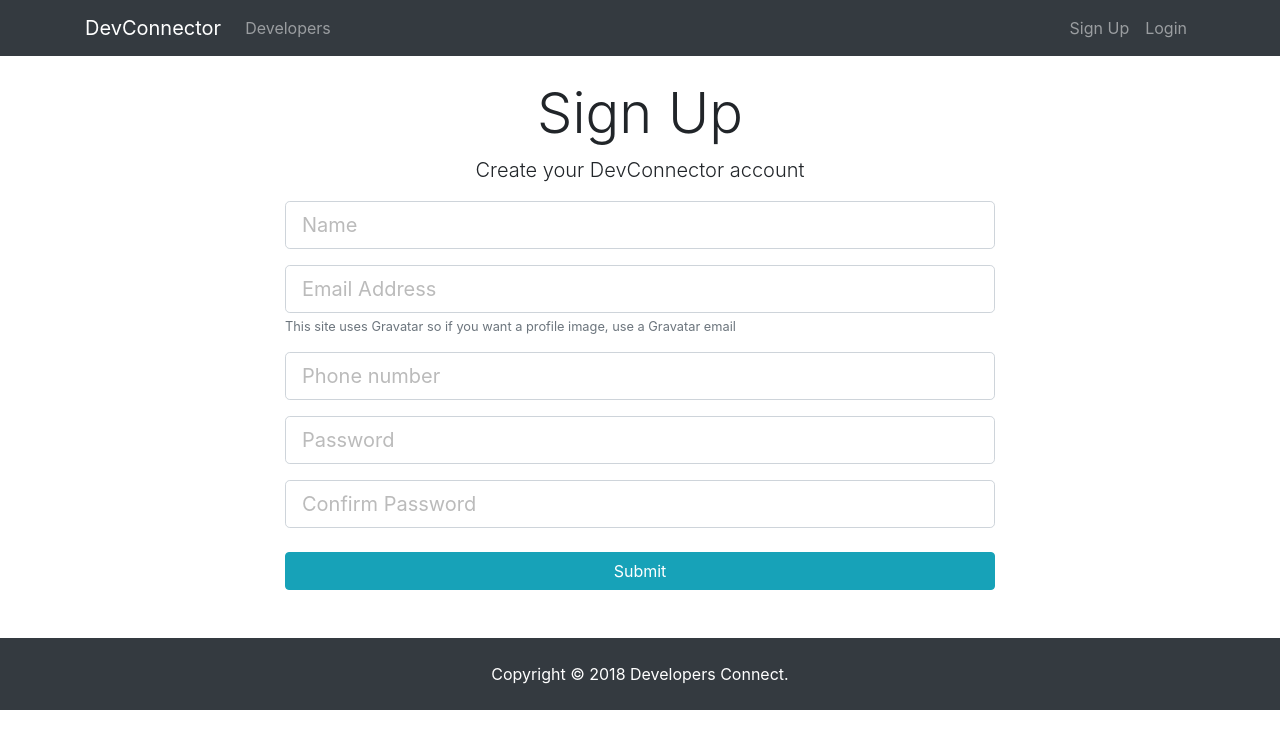
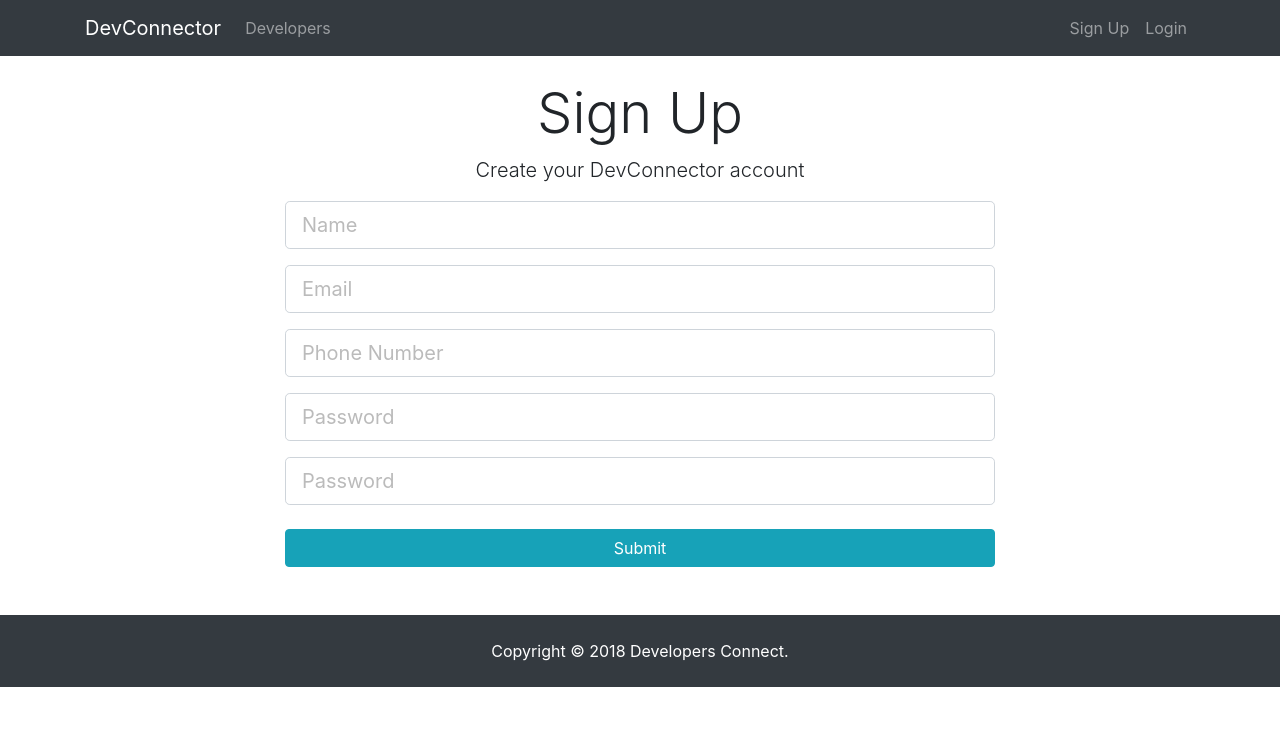
Before and after one commit to simdi/developer-connect, a React (Create React App) app in the folder client/: page /register in a window 1280 px wide. Shown: the top 748 px of the page. Built offline with nearby package versions, Linux system fonts and the light colour scheme.

Commit message:
Created a textFieldGroup as a component.

```diff
--- a/client/src/components/auth/Login.js
+++ b/client/src/components/auth/Login.js
@@ -4,6 +4,7 @@
 import { PropTypes } from 'prop-types';
 import { withRouter } from 'react-router-dom';
 import classnames from 'classnames';
+import TextFieldGroup from '../common/TextFieldGroup';
 
 class Login extends Component {
   constructor() {
@@ -62,14 +63,8 @@
               <h1 className="display-4 text-center">Log In</h1>
               <p className="lead text-center">Sign in to your DevConnector account</p>
               <form noValidate onSubmit={this.onSubmit}>
-                <div className="form-group">
-                  <input type="email" className={classnames('form-control form-control-lg', { 'is-invalid': errors.email })} placeholder="Email Address" onChange={this.onChange} value={this.state.email} name="email" />
-                  { errors.email && (<div className="invalid-feedback">{errors.email}</div>) }
-                </div>
-                <div className="form-group">
-                  <input type="password" className={classnames('form-control form-control-lg', { 'is-invalid': errors.password })} placeholder="Password" onChange={this.onChange} value={this.state.password} name="password" />
-                  { errors.password && (<div className="invalid-feedback">{errors.password}</div>) }
-                </div>
+                <TextFieldGroup type="email" placeholder="Email Address" onChange={this.onChange} value={this.state.email} name="email" error={errors.email} />
+                <TextFieldGroup type="password" placeholder="Password" onChange={this.onChange} value={this.state.password} name="password" error={errors.password} />
                 <input type="submit" className="btn btn-info btn-block mt-4" />
               </form>
             </div>
--- a/client/src/components/auth/Register.js
+++ b/client/src/components/auth/Register.js
@@ -4,6 +4,7 @@
 import { connect } from 'react-redux';
 import { withRouter } from 'react-router-dom';
 import { registerUser } from '../../actions/authActions';
+import TextFieldGroup from '../common/TextFieldGroup';
 
 class Register extends Component {
   constructor() {
@@ -63,27 +64,11 @@
               <h1 className="display-4 text-center">Sign Up</h1>
               <p className="lead text-center">Create your DevConnector account</p>
               <form noValidate  onSubmit={this.onSubmit}>
-                <div className="form-group">
-                  <input type="text" className={classnames('form-control form-control-lg', { 'is-invalid': errors.name })} placeholder="Name" name="name" value={this.state.name} onChange={this.onChange}/>
-                  { errors.name && (<div className="invalid-feedback">{errors.name}</div>) }
-                </div>
-                <div className="form-group">
-                  <input type="email" className={classnames('form-control form-control-lg', { 'is-invalid': errors.email })} placeholder="Email Address" name="email" value={this.state.email} onChange={this.onChange}/>
-                  <small className="form-text text-muted">This site uses Gravatar so if you want a profile image, use a Gravatar email</small>
-                  { errors.email && (<div className="invalid-feedback">{errors.email}</div>) }
-                </div>
-                <div className="form-group">
-                  <input type="text" className={classnames('form-control form-control-lg', { 'is-invalid': errors.phone })} placeholder="Phone number" name="phone" value={this.state.phone} onChange={this.onChange}/>
-                  { errors.phone && (<div className="invalid-feedback">{errors.phone}</div>) }
-                </div>
-                <div className="form-group">
-                  <input type="password" className={classnames('form-control form-control-lg', { 'is-invalid': errors.password })} placeholder="Password" value={this.state.password} onChange={this.onChange} name="password"/>
-                  { errors.password && (<div className="invalid-feedback">{errors.password}</div>) }
-                </div>
-                <div className="form-group">
-                  <input type="password" className={classnames('form-control form-control-lg', { 'is-invalid': errors.confirm_password })} placeholder="Confirm Password" name="confirm_password" value={this.state.password2} onChange={this.onChange}/>
-                  { errors.confirm_password && (<div className="invalid-feedback">{errors.confirm_password}</div>) }
-                </div>
+                <TextFieldGroup type="text" placeholder="Name" onChange={this.onChange} value={this.state.name} name="name" error={errors.name} />
+                <TextFieldGroup type="email" placeholder="Email" onChange={this.onChange} value={this.state.email} name="email" error={errors.email} />
+                <TextFieldGroup type="text" placeholder="Phone Number" onChange={this.onChange} value={this.state.phone} name="phone" error={errors.phone} />
+                <TextFieldGroup type="password" placeholder="Password" onChange={this.onChange} value={this.state.password} name="password" error={errors.password} />
+                <TextFieldGroup type="password" placeholder="Password" onChange={this.onChange} value={this.state.confirm_password} name="confirm_password" error={errors.confirm_password} />
                 <input type="submit" className="btn btn-info btn-block mt-4" />
               </form>
             </div>
--- /dev/null
+++ b/client/src/components/common/TextFieldGroup.js
@@ -0,0 +1,39 @@
+import React from 'react';
+import PropTypes from 'prop-types';
+import classnames from 'classnames';
+
+const TextFieldGroup = ({
+  name,
+  placeholder,
+  value,
+  error,
+  info,
+  type,
+  onChange,
+  disabled
+}) => {
+  return (
+    <div className="form-group">
+      <input type={type} className={classnames('form-control form-control-lg', { 'is-invalid': error })} placeholder={placeholder} onChange={onChange} value={value} name={name} />
+      { info && (<small className="form-text text-muted">{ info }</small>) }
+      { error && (<div className="invalid-feedback">{ error }</div>) }
+    </div>
+  )
+}
+
+TextFieldGroup.propTypes = {
+  name: PropTypes.string.isRequired,
+  placeholder: PropTypes.string,
+  value: PropTypes.string.isRequired,
+  error: PropTypes.string,
+  info: PropTypes.string,
+  type: PropTypes.string.isRequired,
+  onChange: PropTypes.func.isRequired,
+  disabled: PropTypes.string,
+};
+
+TextFieldGroup.defaultProps = {
+  type: 'text',
+};
+
+export default TextFieldGroup;
```
